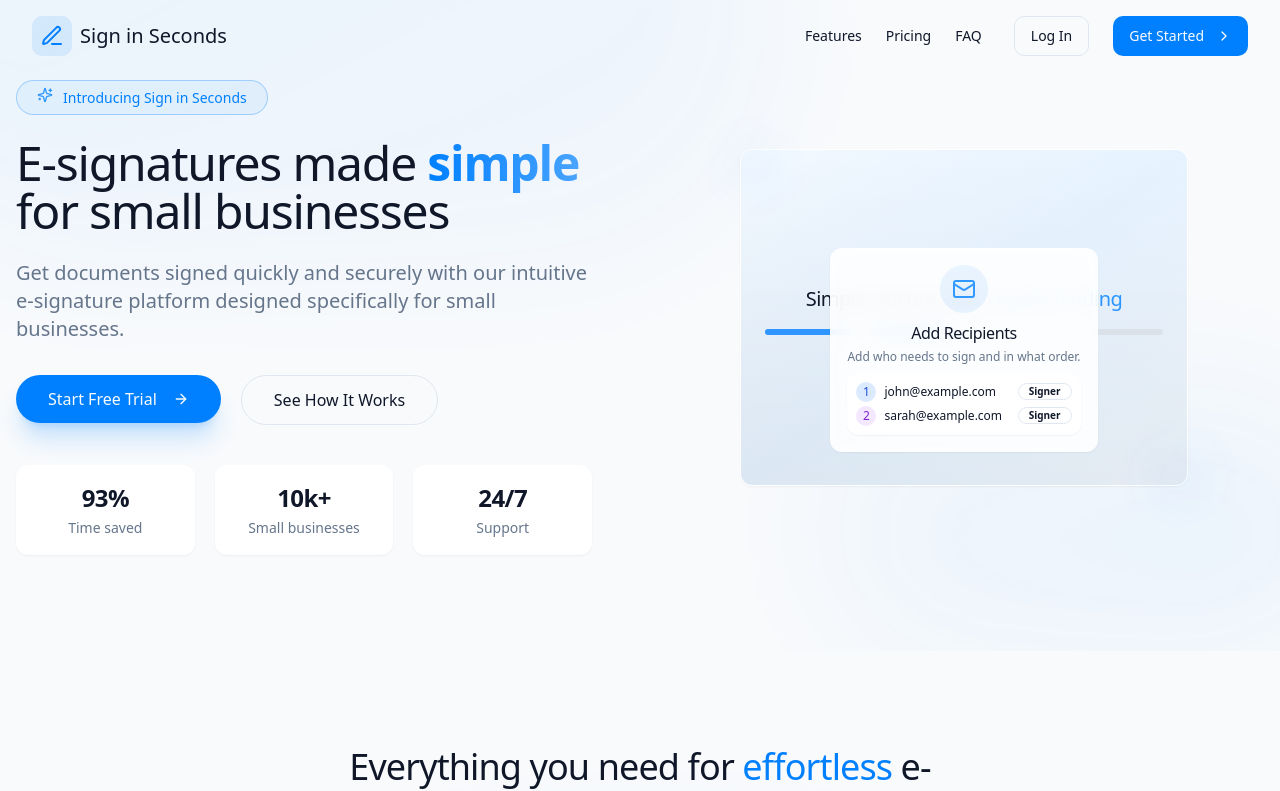
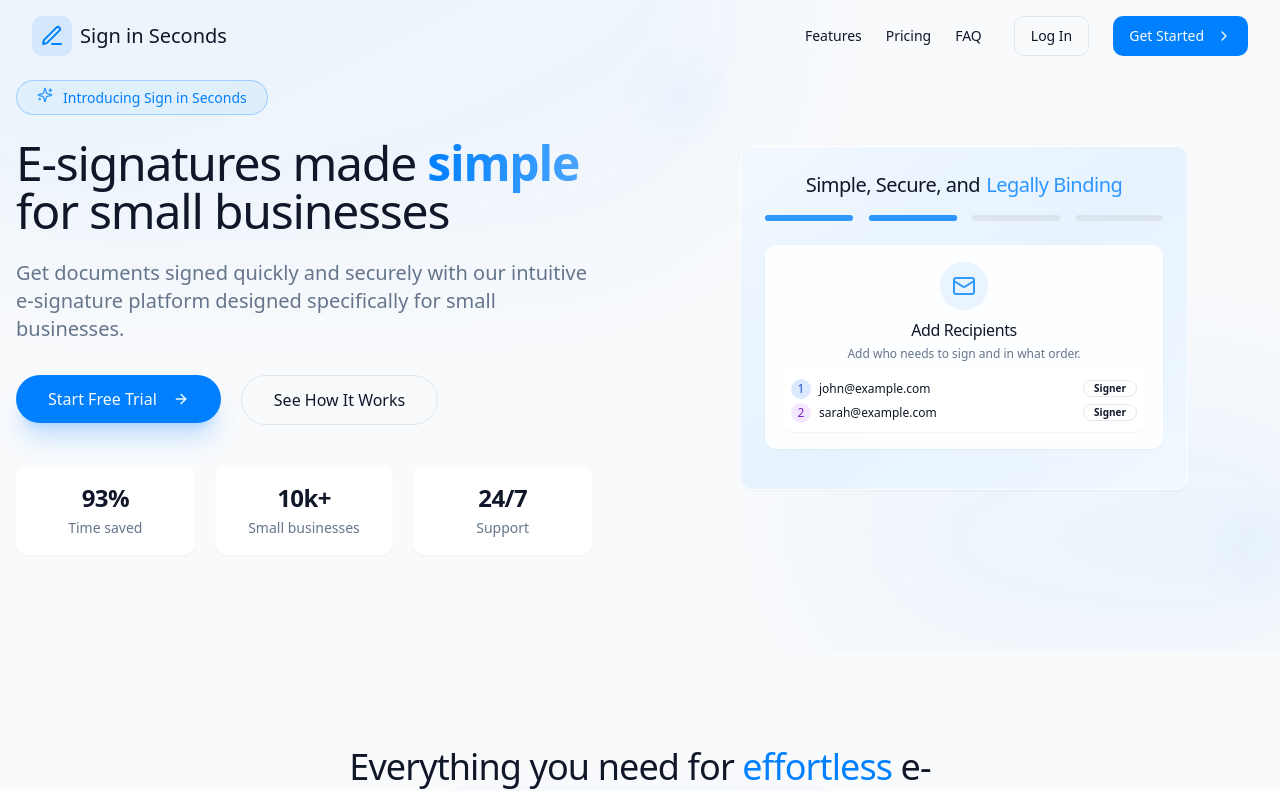
Before and after one commit to ahmedgadir/swift-signature-spark, a React (Vite) app: page / in a window 1280 px wide. Shown: the top 791 px of the page. Built offline with nearby package versions, Linux system fonts and the light colour scheme.

Commit message:
Fix text visibility in container
The text "simple secure and legally binding" was not visible behind the container. This commit fixes the issue.

```diff
--- a/src/components/Hero.tsx
+++ b/src/components/Hero.tsx
@@ -72,7 +72,7 @@ const Hero = () => {
       </div>
 
       <div className="container px-4">
-        {/* Two-column layout with clear separation */}
+        {/* Clear two-column layout */}
         <div className="grid grid-cols-1 lg:grid-cols-2 gap-8 lg:gap-12">
           {/* Left Column - Text Content */}
           <motion.div
@@ -142,7 +142,7 @@ const Hero = () => {
               </Button>
             </motion.div>
 
-            {/* Stats moved to single row below CTA */}
+            {/* Stats */}
             <div className="grid grid-cols-1 sm:grid-cols-3 gap-5 max-w-xl">
               {[
                 { value: "93%", label: "Time saved" },
@@ -172,23 +172,21 @@ const Hero = () => {
             </div>
           </motion.div>
 
-          {/* Right Column - Animation contained within its column */}
+          {/* Right Column - Animation */}
           <motion.div
             className="relative flex items-center justify-center h-full"
             initial={{ opacity: 0, x: 20 }}
             animate={{ opacity: 1, x: 0 }}
             transition={{ duration: 0.8, delay: 0.3 }}
           >
-            {/* Animation positioned properly within the right column */}
-            <div className="w-full max-w-md relative">
-              {/* Main card with subtle improved glass effect */}
+            {/* How it Works animation */}
+            <div className="w-full max-w-md mx-auto">
+              {/* Main card with glass effect */}
               <div className="glass-card rounded-2xl overflow-hidden border border-white/40 shadow-2xl">
-                <div className="w-full aspect-[4/3] relative bg-gradient-to-br from-primary/5 via-primary/10 to-primary/5 p-4 sm:p-6">
-                  <div className="absolute inset-0 bg-gradient-to-t from-black/10 to-transparent opacity-50"></div>
-
+                <div className="bg-gradient-to-br from-primary/5 via-primary/10 to-primary/5 p-4 sm:p-6">
                   {/* E-Signature Process Animation */}
-                  <div className="relative h-full flex items-center justify-center">
-                    <div className="w-full max-w-lg">
+                  <div className="relative">
+                    {/* Title visible on all steps */}
                     <h3 className="text-lg sm:text-xl font-medium mb-4 text-center">
                       Simple, Secure, and
                       <motion.span
@@ -206,8 +204,8 @@ const Hero = () => {
                       </motion.span>
                     </h3>
 
-                      {/* Enhanced Animation Steps */}
-                      <div className="grid grid-cols-4 gap-4 mb-4">
+                    {/* Progress steps */}
+                    <div className="grid grid-cols-4 gap-4 mb-6">
                       {[0, 1, 2, 3].map((step) => (
                         <motion.div
                           key={step}
@@ -228,13 +226,15 @@ const Hero = () => {
                       ))}
                     </div>
 
-                      {/* Step 1: Upload - Enhanced with motion */}
+                    {/* Content area with fixed height to prevent layout shifts */}
+                    <div className="relative h-[220px]">
+                      {/* Step 1: Upload */}
                       <div className={cn(
-                        "absolute inset-0 flex items-center justify-center transition-opacity duration-500 pt-16",
+                        "absolute inset-0 transition-opacity duration-500",
                         animationStep === 0 ? "opacity-100" : "opacity-0 pointer-events-none"
                       )}>
                         <motion.div
-                          className="glass-card p-4 rounded-xl max-w-md flex flex-col items-center text-center border border-white/30"
+                          className="glass-card p-4 rounded-xl flex flex-col items-center text-center border border-white/30"
                           initial={{ scale: 0.95, opacity: 0 }}
                           animate={animationStep === 0 ? { scale: 1, opacity: 1 } : { scale: 0.95, opacity: 0 }}
                           transition={{ duration: 0.5 }}
@@ -265,13 +265,13 @@ const Hero = () => {
                         </motion.div>
                       </div>
 
-                      {/* Step 2: Add Recipients - Enhanced with motion */}
+                      {/* Step 2: Add Recipients */}
                       <div className={cn(
-                        "absolute inset-0 flex items-center justify-center transition-opacity duration-500 pt-16",
+                        "absolute inset-0 transition-opacity duration-500",
                         animationStep === 1 ? "opacity-100" : "opacity-0 pointer-events-none"
                       )}>
                         <motion.div
-                          className="glass-card p-4 rounded-xl max-w-md flex flex-col items-center text-center border border-white/30"
+                          className="glass-card p-4 rounded-xl flex flex-col items-center text-center border border-white/30"
                           initial={{ scale: 0.95, opacity: 0 }}
                           animate={animationStep === 1 ? { scale: 1, opacity: 1 } : { scale: 0.95, opacity: 0 }}
                           transition={{ duration: 0.5 }}
@@ -315,13 +315,13 @@ const Hero = () => {
                         </motion.div>
                       </div>
 
-                      {/* Step 3: Sign - Enhanced with motion */}
+                      {/* Step 3: Sign */}
                       <div className={cn(
-                        "absolute inset-0 flex items-center justify-center transition-opacity duration-500 pt-16",
+                        "absolute inset-0 transition-opacity duration-500",
                         animationStep === 2 ? "opacity-100" : "opacity-0 pointer-events-none"
                       )}>
                         <motion.div
-                          className="glass-card p-4 rounded-xl max-w-md flex flex-col items-center text-center border border-white/30"
+                          className="glass-card p-4 rounded-xl flex flex-col items-center text-center border border-white/30"
                           initial={{ scale: 0.95, opacity: 0 }}
                           animate={animationStep === 2 ? { scale: 1, opacity: 1 } : { scale: 0.95, opacity: 0 }}
                           transition={{ duration: 0.5 }}
@@ -372,13 +372,13 @@ const Hero = () => {
                         </motion.div>
                       </div>
 
-                      {/* Step 4: Complete - Enhanced with motion */}
+                      {/* Step 4: Complete */}
                       <div className={cn(
-                        "absolute inset-0 flex items-center justify-center transition-opacity duration-500 pt-16",
+                        "absolute inset-0 transition-opacity duration-500",
                         animationStep === 3 ? "opacity-100" : "opacity-0 pointer-events-none"
                       )}>
                         <motion.div
-                          className="glass-card p-4 rounded-xl max-w-md flex flex-col items-center text-center border border-white/30"
+                          className="glass-card p-4 rounded-xl flex flex-col items-center text-center border border-white/30"
                           initial={{ scale: 0.95, opacity: 0 }}
                           animate={animationStep === 3 ? { scale: 1, opacity: 1 } : { scale: 0.95, opacity: 0 }}
                           transition={{ duration: 0.5 }}
@@ -427,7 +427,7 @@ const Hero = () => {
                 </div>
               </div>
 
-              {/* Enhanced decorative elements */}
+              {/* Decorative elements */}
               <motion.div
                 className="absolute -bottom-2 -right-2 w-8 h-8 rounded-full bg-gradient-to-br from-primary/30 to-primary/10 blur-xl"
                 animate={{
```
Lines whose indentation alone changed are shown as unchanged.
